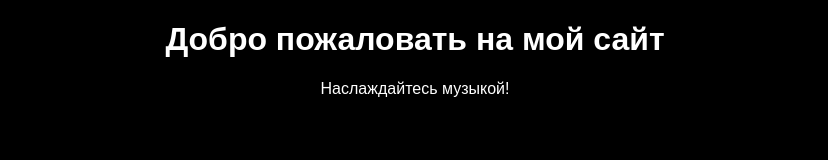
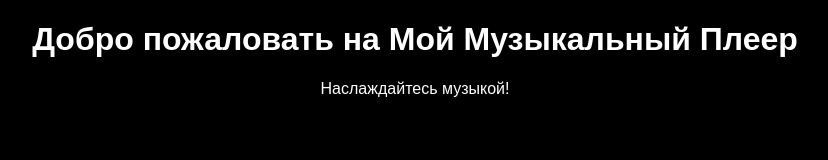
Before and after one commit to azat20014/my-music-player, a plain HTML site: page index.html in a window 1280 px wide. Shown: the whole page, without its empty margins (225-1053 px from the left). Drawn offline with Linux system fonts and the light colour scheme.

Commit message:
Update index.html

```diff
--- a/index.html
+++ b/index.html
@@ -18,7 +18,7 @@
     </style>
 </head>
 <body>
-    <h1>Добро пожаловать на мой сайт</h1>
+    <h1>Добро пожаловать на Мой Музыкальный Плеер</h1>
     <p>Наслаждайтесь музыкой!</p>
 
     <!-- Музыкальный плеер -->
```
